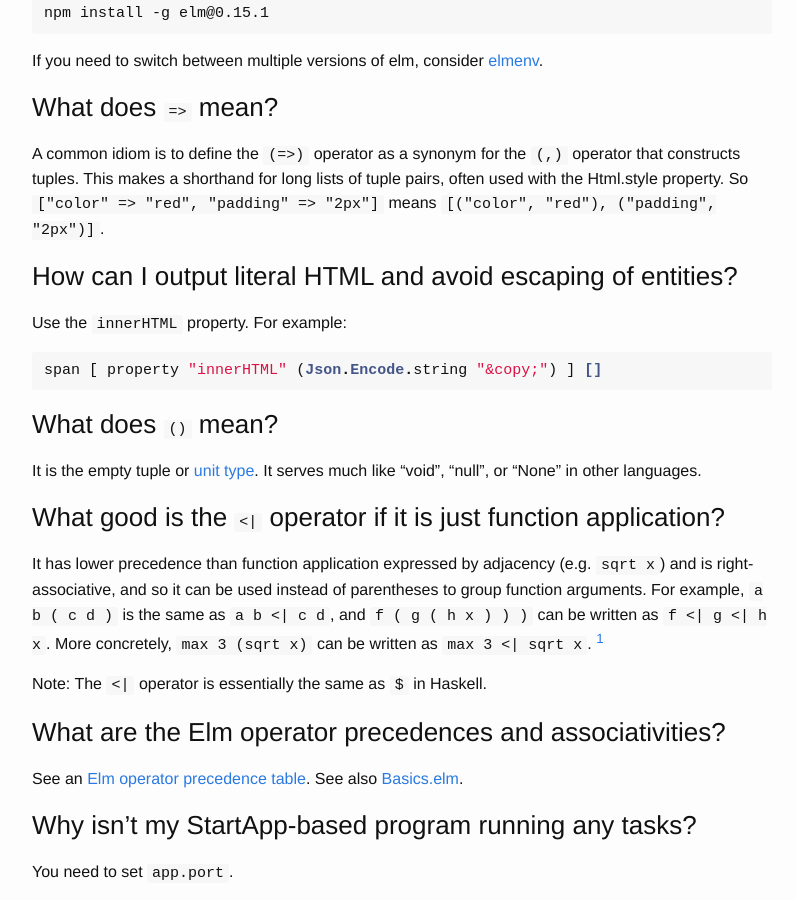
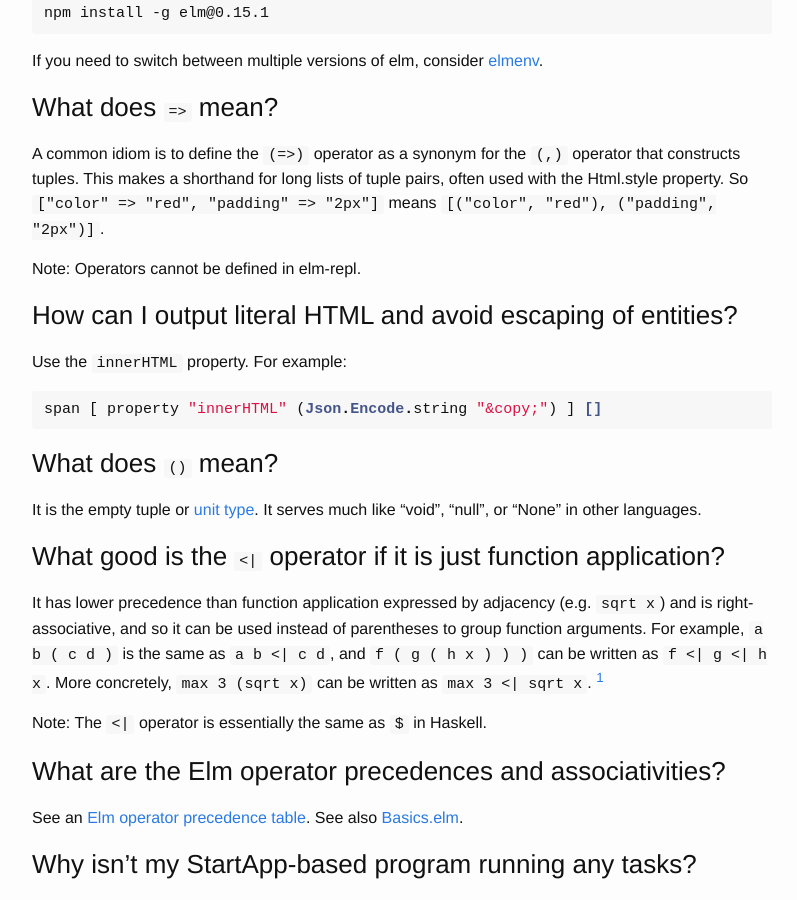
Before and after one commit to gunnarahlberg/elm-faq, a Jekyll site: the page built from index.md, in a window 1280 px wide and 900 px high, scrolled down 1517 px. Shown: the whole window, without its empty margins (238-1035 px from the left). Built offline with Jekyll 4.4.1, drawn with Linux system fonts in a browser that asks for light colours.

Commit message:
Add note about operators and elm-repl.

```diff
--- a/index.md
+++ b/index.md
@@ -57,6 +57,8 @@ If you need to switch between multiple versions of elm, consider [elmenv](https:
 
 ### What does `=>` mean?
 A common idiom is to define the `(=>)` operator as a synonym for the `(,)` operator that constructs tuples. This makes a shorthand for long lists of tuple pairs, often used with the Html.style property.  So `["color" => "red", "padding" => "2px"]` means `[("color", "red"), ("padding", "2px")]`.
+
+Note: Operators cannot be defined in elm-repl.
 
 ### How can I output literal HTML and avoid escaping of entities?
 Use the `innerHTML` property. For example:
```
